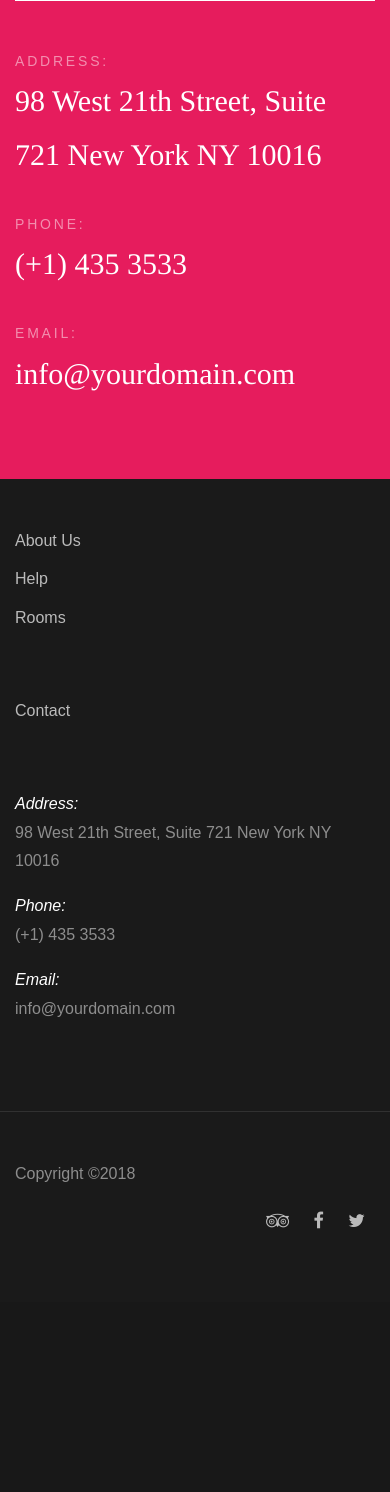
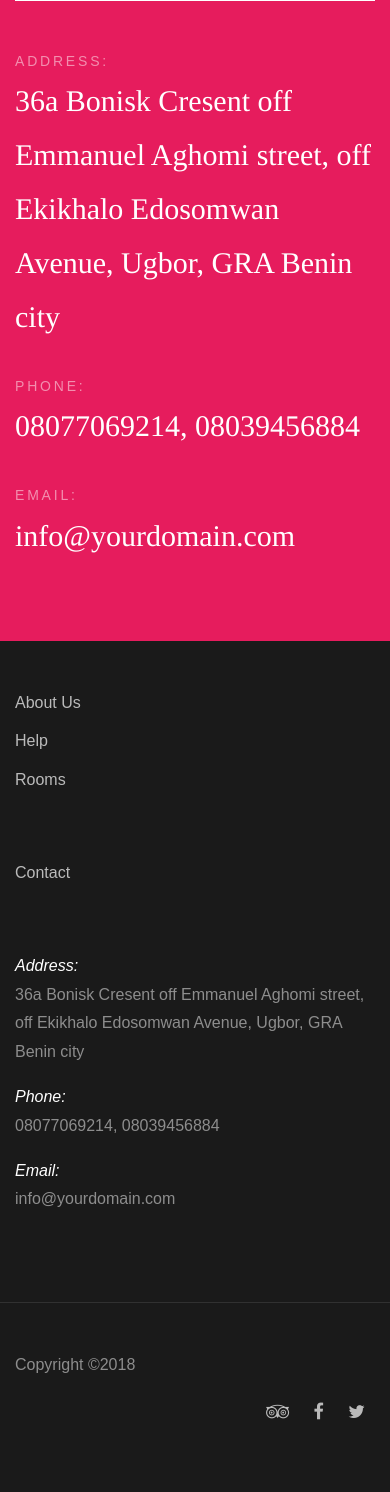
Before and after one commit to mikkybang/Loyalty-Hotel, a PHP site: page /contact.php in a window 390 px wide. Shown: the part 1167-2659 px from the top of the page. Before the commit the page ends 2396 px from the top, so only its background shows below. Run offline with PHP 8.4, Linux system fonts and the light colour scheme; some web fonts are replaced.

Commit message:
address and phone number fixed

```diff
--- a/contact.php
+++ b/contact.php
@@ -56,8 +56,8 @@ include ('header.html');
           <div class="col-md-5">
             <div class="row">
               <div class="col-md-10 ml-auto contact-info">
-                <p><span class="d-block">Address:</span> <span> 98 West 21th Street, Suite 721 New York NY 10016</span></p>
-                <p><span class="d-block">Phone:</span> <span> (+1) 435 3533</span></p>
+                <p><span class="d-block">Address:</span> <span> 36a Bonisk Cresent off Emmanuel Aghomi street, off Ekikhalo Edosomwan Avenue, Ugbor, GRA Benin city</span></p>
+                <p><span class="d-block">Phone:</span> <span> 08077069214, 08039456884</span></p>
                 <p><span class="d-block">Email:</span> <span> info@yourdomain.com</span></p>
               </div>
             </div>
--- a/footer.html
+++ b/footer.html
@@ -14,8 +14,8 @@
           </ul>
         </div>
         <div class="col-md-3 mb-5 pr-md-5 contact-info">
-          <p><span class="d-block">Address:</span> <span> 98 West 21th Street, Suite 721 New York NY 10016</span></p>
-          <p><span class="d-block">Phone:</span> <span> (+1) 435 3533</span></p>
+          <p><span class="d-block">Address:</span> <span> 36a Bonisk Cresent off Emmanuel Aghomi street, off Ekikhalo Edosomwan Avenue, Ugbor, GRA Benin city</span></p>
+          <p><span class="d-block">Phone:</span> <span> 08077069214, 08039456884</span></p>
           <p><span class="d-block">Email:</span> <span> info@yourdomain.com</span></p>
         </div>
 
--- a/header.html
+++ b/header.html
@@ -50,9 +50,9 @@
                       <div class="row">
                         <div class="col-md-6 mb-5">
                           <h3>Contact Info</h3>
-                          <p>98 West 21th Street, Suite 721 <br> New York NY 10016</p>
+                          <p>36a Bonisk Cresent off Emmanuel Aghomi street, off Ekikhalo Edosomwan Avenue, Ugbor, GRA  <br> Benin city</p>
                           <p>info@yourdomain.com</p>
-                          <p>(+1) 435 3533</p>
+                          <p>08077069214, 08039456884</p>
 
                         </div>
                         <div class="col-md-6">
```
